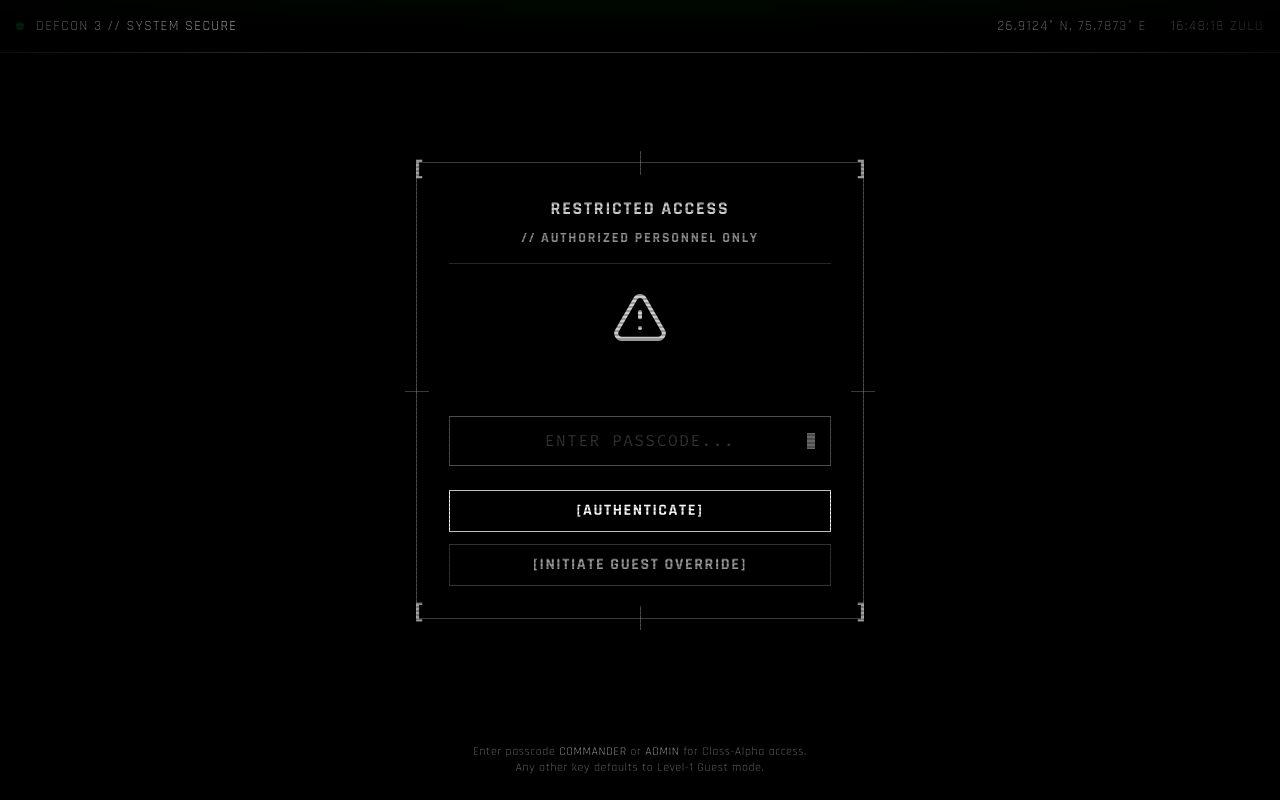
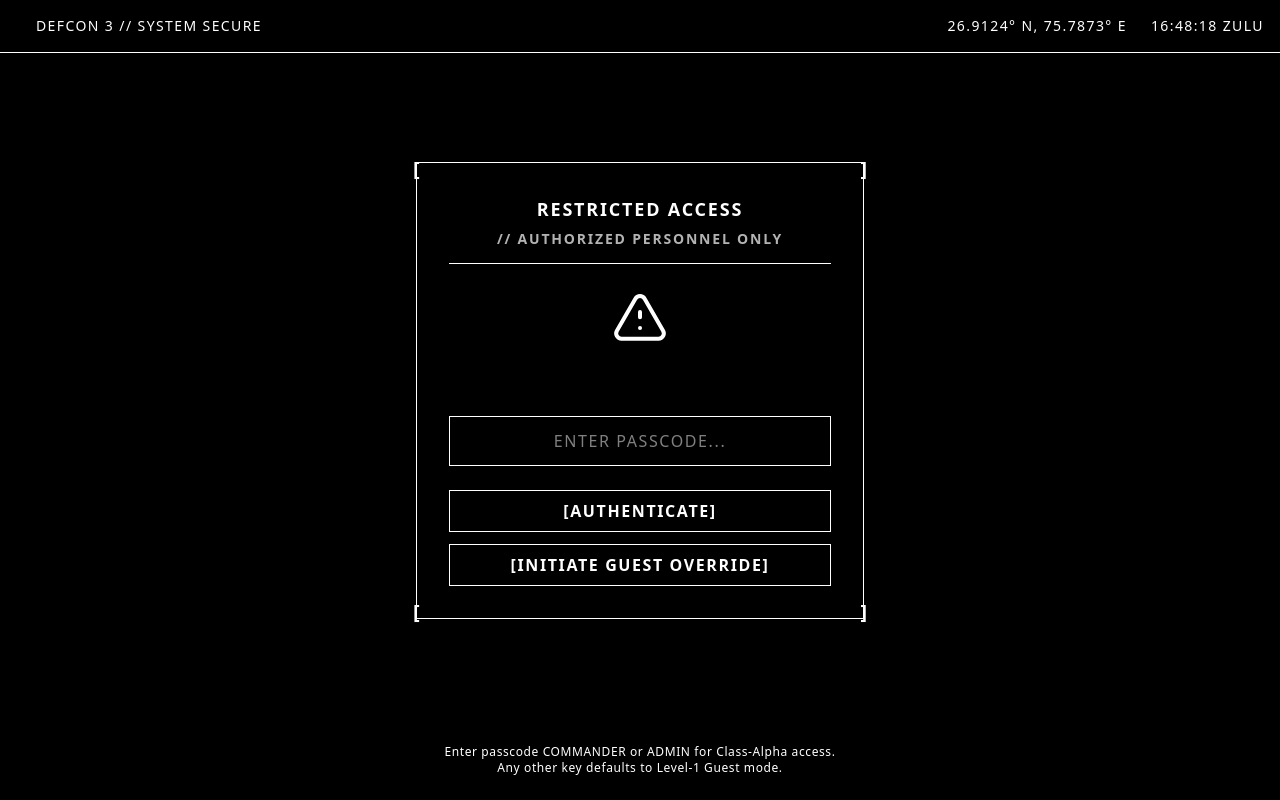
Before and after one commit to animeshtiwari018/Kavach, a Next.js app: page / in a window 1280 px wide. Built offline with nearby package versions, Linux system fonts and the light colour scheme.

Commit message:
feat: add lock screen UI and root layout structure

```diff
--- a/app/globals.css
+++ b/app/globals.css
@@ -1,192 +1,117 @@
 @import "tailwindcss";
 
 :root {
-  --background: #ffffff;
-  --foreground: #171717;
+  --background: #000000;
+  --foreground: #ffffff;
 }
 
 @theme inline {
   --color-background: var(--background);
   --color-foreground: var(--foreground);
-  --font-sans: var(--font-geist-sans);
-  --font-mono: var(--font-geist-mono);
-  --font-rajdhani: var(--font-rajdhani);
-  --font-fira: var(--font-fira-code);
-  --color-military-black: #000000;
-  --color-military-white: #FFFFFF;
-  --color-military-amber: #F59E0B;
-  --color-military-green: #22C55E;
-}
-
-@media (prefers-color-scheme: dark) {
-  :root {
-    --background: #0a0a0a;
-    --foreground: #ededed;
-  }
+  --font-sans: var(--font-inter);
 }
 
 body {
   background: var(--background);
   color: var(--foreground);
-  font-family: Arial, Helvetica, sans-serif;
+  font-family: var(--font-sans), sans-serif;
 }
 
-/* KAVACH SECURITY SYSTEMS CRT TERMINAL EFFECTS */
-
-/* Custom Monospace Font Face fallback */
-.font-terminal {
-  font-family: "Courier New", Courier, monospace;
+/* Custom hide scrollbar */
+.scrollbar-hide::-webkit-scrollbar {
+  display: none;
+}
+.scrollbar-hide {
+  -ms-overflow-style: none;
+  scrollbar-width: none;
 }
 
-/* CRT Screen Jitter */
-@keyframes subtle-jitter {
+/* Glassmorphism Panels */
+.glass-panel {
+  background: rgba(30, 30, 30, 0.4);
+  backdrop-filter: blur(20px);
+  -webkit-backdrop-filter: blur(20px);
+  border: 1px solid rgba(255, 255, 255, 0.1);
+  box-shadow: 0 25px 50px -12px rgba(0, 0, 0, 0.5);
+}
+
+.glass-menu {
+  background: rgba(15, 15, 15, 0.6);
+  backdrop-filter: blur(30px);
+  -webkit-backdrop-filter: blur(30px);
+  border-bottom: 1px solid rgba(255, 255, 255, 0.1);
+}
+
+/* Input Fields */
+.glass-input {
+  background: rgba(255, 255, 255, 0.08);
+  backdrop-filter: blur(12px);
+  -webkit-backdrop-filter: blur(12px);
+  border: 1px solid rgba(255, 255, 255, 0.15);
+  transition: all 0.2s ease;
+}
+.glass-input:focus {
+  background: rgba(255, 255, 255, 0.12);
+  border-color: rgba(255, 255, 255, 0.3);
+  box-shadow: 0 0 0 4px rgba(255, 255, 255, 0.05);
+}
+
+/* Buttons */
+.glass-button {
+  background: rgba(255, 255, 255, 0.1);
+  border: 1px solid rgba(255, 255, 255, 0.2);
+  transition: all 0.2s ease;
+}
+.glass-button:hover:not(:disabled) {
+  background: rgba(255, 255, 255, 0.2);
+  border-color: rgba(255, 255, 255, 0.3);
+}
+.glass-button:active:not(:disabled) {
+  background: rgba(255, 255, 255, 0.15);
+  transform: scale(0.98);
+}
+
+/* Dock Hover Animation */
+.dock-item {
+  transition: all 0.3s cubic-bezier(0.25, 1, 0.5, 1);
+  transform-origin: bottom center;
+}
+.dock-item:hover {
+  transform: scale(1.3) translateY(-5px);
+  margin: 0 8px;
+  z-index: 50;
+}
+
+/* Slide Down Banner */
+@keyframes slideDown {
   0% {
-    transform: translate(0, 0);
-  }
-  10% {
-    transform: translate(-0.5px, 0.5px);
-  }
-  20% {
-    transform: translate(0.5px, -0.5px);
-  }
-  30% {
-    transform: translate(-0.8px, 0);
-  }
-  40% {
-    transform: translate(0.8px, 0.5px);
-  }
-  50% {
-    transform: translate(-0.5px, -0.5px);
-  }
-  60% {
-    transform: translate(0.5px, 0);
-  }
-  70% {
-    transform: translate(-0.5px, 0.5px);
-  }
-  80% {
-    transform: translate(0.8px, -0.5px);
-  }
-  90% {
-    transform: translate(-0.5px, -0.8px);
+    transform: translateY(-120%);
+    opacity: 0;
   }
   100% {
-    transform: translate(0, 0);
+    transform: translateY(0);
+    opacity: 1;
   }
 }
-
-.crt-jitter {
-  animation: subtle-jitter 0.15s infinite;
+.animate-slide-down {
+  animation: slideDown 0.5s cubic-bezier(0.16, 1, 0.3, 1) forwards;
 }
 
-/* CRT Screen Flicker */
-@keyframes crt-flicker {
-  0% {
-    opacity: 0.985;
-  }
-  50% {
-    opacity: 1;
-  }
-  100% {
-    opacity: 0.99;
-  }
+/* Subtle Pulse for Admin Unlock */
+@keyframes subtlePulse {
+  0% { transform: scale(0.95); opacity: 0; }
+  50% { transform: scale(1.02); opacity: 1; }
+  100% { transform: scale(1); opacity: 1; }
+}
+.animate-subtle-pulse {
+  animation: subtlePulse 0.4s cubic-bezier(0.16, 1, 0.3, 1) forwards;
 }
 
-.crt-flicker {
-  animation: crt-flicker 0.15s infinite;
+/* Background Wallpaper Gradient - dark mood */
+.mac-wallpaper {
+  background:
+    linear-gradient(to bottom, rgba(10, 15, 25, 0.8), rgba(5, 5, 10, 1)),
+    url('https://images.unsplash.com/photo-1550684376-efcbd6e3f031?q=80&w=2600&auto=format&fit=crop');
+  background-size: cover;
+  background-position: center;
 }
-
-/* Scanline Scrolling */
-@keyframes scanline-scroll {
-  0% {
-    transform: translateY(-100%);
-  }
-  100% {
-    transform: translateY(100%);
-  }
-}
-
-.scanline-overlay {
-  position: absolute;
-  top: 0;
-  left: 0;
-  width: 100%;
-  height: 100%;
-  background: linear-gradient(rgba(18, 16, 16, 0) 50%, rgba(0, 0, 0, 0.25) 50%);
-  background-size: 100% 4px;
-  z-index: 50;
-  pointer-events: none;
-}
-
-.scanline-bar {
-  position: absolute;
-  top: 0;
-  left: 0;
-  width: 100%;
-  height: 100px;
-  background: linear-gradient(
-    to bottom,
-    rgba(0, 255, 0, 0),
-    rgba(0, 255, 0, 0.05) 50%,
-    rgba(0, 255, 0, 0)
-  );
-  animation: scanline-scroll 8s linear infinite;
-  z-index: 51;
-  pointer-events: none;
-}
-
-/* CRT Screen Glow/Vignette */
-.crt-vignette {
-  position: absolute;
-  top: 0;
-  left: 0;
-  width: 100%;
-  height: 100%;
-  background: radial-gradient(
-    circle,
-    rgba(0, 0, 0, 0) 55%,
-    rgba(0, 0, 0, 0.8) 100%
-  );
-  z-index: 52;
-  pointer-events: none;
-}
-
-/* Text Chromatic Aberration & Glow Effects */
-.chromatic-typing {
-  color: #39ff14; /* Matrix bright green */
-  text-shadow:
-    -2px 0 1px rgba(255, 0, 0, 0.85),
-    2px 0 1px rgba(0, 255, 255, 0.85),
-    0 0 5px rgba(0, 255, 0, 0.6);
-}
-
-.settled-glow {
-  color: #00ff00;
-  text-shadow: 0 0 8px rgba(0, 255, 0, 0.8);
-  transition:
-    text-shadow 0.2s ease-in-out,
-    color 0.2s ease-in-out;
-}
-
-.title-glow {
-  color: #00ff00;
-  text-shadow:
-    0 0 4px rgba(0, 255, 0, 0.6),
-    0 0 12px rgba(0, 255, 0, 0.5);
-}
-
-/* Blinking terminal cursor */
-@keyframes blink {
-  0%,
-  49% {
-    opacity: 1;
-  }
-  50%,
-  100% {
-    opacity: 0;
-  }
-}
-
-.cursor-blink {
-  animation: blink 0.8s step-end infinite;
-}
```
